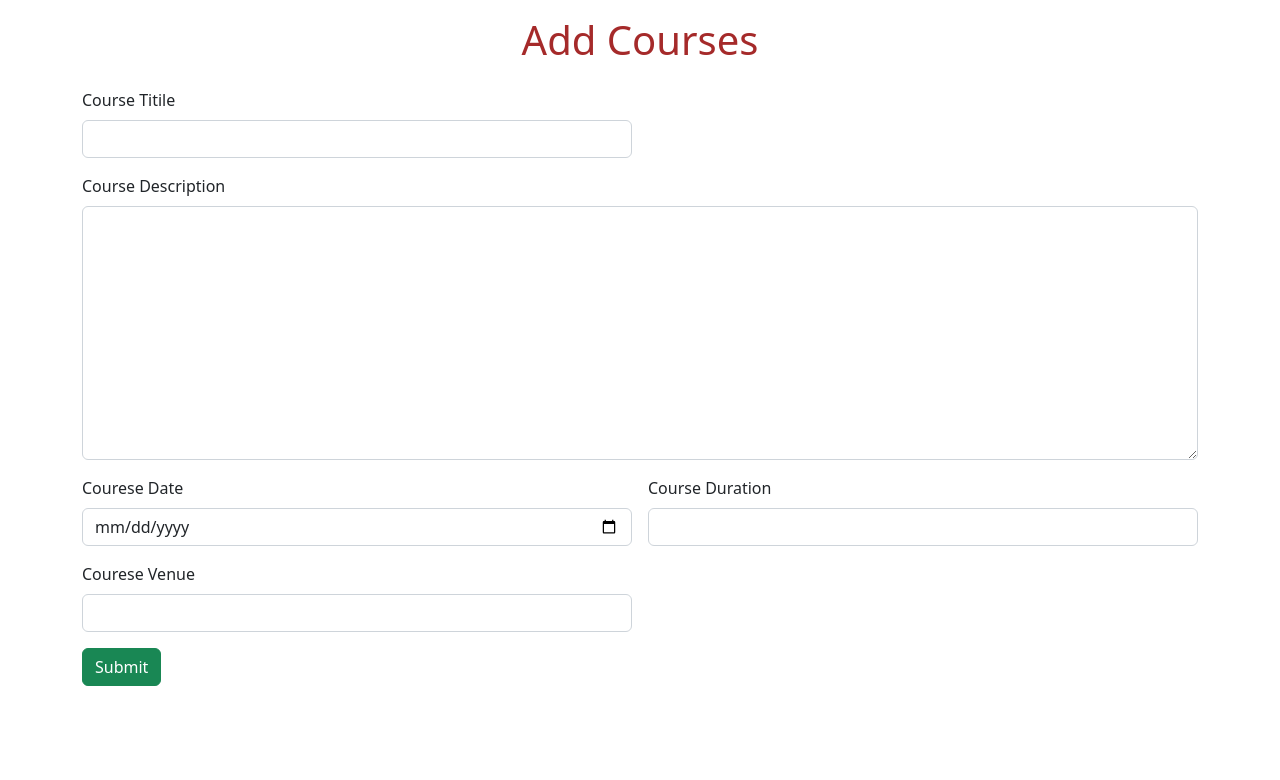
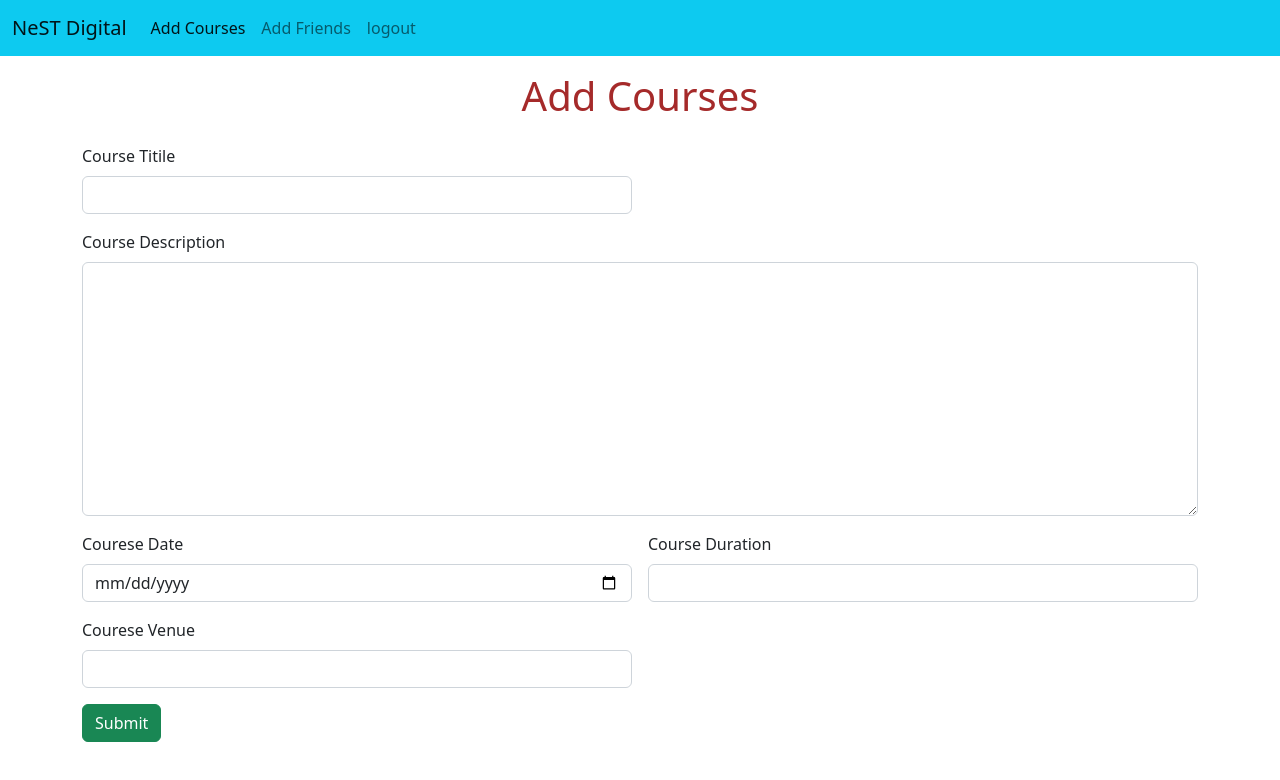
Before and after one commit to vishnubabu98/nestdigitalapp, an Angular app: page /empaddcourse in a window 1280 px wide. Shown: the top 780 px of the page. Built offline with nearby package versions, Linux system fonts and the light colour scheme.

Commit message:
add emplloyye navbar

```diff
--- a/src/app/emp-add-course/emp-add-course.component.html
+++ b/src/app/emp-add-course/emp-add-course.component.html
@@ -1,3 +1,4 @@
+<app-empnavbar></app-empnavbar>
 <div class="container mt-3">
     <div class="row">
         <div class="col col-12 col-sm-12 col-md-12 col-lg-12 col-xl-12 col-xxl-12">
--- a/src/app/empaddfriends/empaddfriends.component.html
+++ b/src/app/empaddfriends/empaddfriends.component.html
@@ -1,5 +1,5 @@
 
-
+<app-empnavbar></app-empnavbar>
 <div class="container mt-4">
     <div class="row">
         <div class="col-12 col-sm-12 col-md-12 col-lg-12 col-xl-12 col-xxl-12">
--- /dev/null
+++ b/src/app/empnavbar/empnavbar.component.html
@@ -0,0 +1,15 @@
+<nav class="navbar navbar-expand-lg navbar-light bg-info">
+    <div class="container-fluid">
+      <a class="navbar-brand" routerLink="">NeST Digital</a>
+      <button class="navbar-toggler" type="button" data-bs-toggle="collapse" data-bs-target="#navbarNavAltMarkup" aria-controls="navbarNavAltMarkup" aria-expanded="false" aria-label="Toggle navigation">
+        <span class="navbar-toggler-icon"></span>
+      </button>
+      <div class="collapse navbar-collapse" id="navbarNavAltMarkup">
+        <div class="navbar-nav">
+          <a class="nav-link active" aria-current="page" routerLink="/empaddcourse">Add Courses</a>
+          <a class="nav-link" routerLink="/empaddfriend">Add Friends</a>
+          <a class="nav-link" routerLink="/emplogin">logout</a>
+        </div>
+      </div>
+    </div>
+  </nav>
--- a/src/app/navbar-home/navbar-home.component.html
+++ b/src/app/navbar-home/navbar-home.component.html
@@ -22,7 +22,7 @@
             <a class="nav-link" routerLink="/admin">Admin Portal</a>
           </li>
           <li class="nav-item">
-            <a class="nav-link" routerLink="/emp">Employee Portal</a>
+            <a class="nav-link" routerLink="/emplogin">Employee Portal</a>
           </li>
         </ul>
       </div>
```
Also changed, not shown: src/app/app.module.ts (+4 -4 lines), src/app/empnavbar/empnavbar.component.ts (added, +10 -0 lines), src/app/empnavbar/empnavbar.component.css (added).
